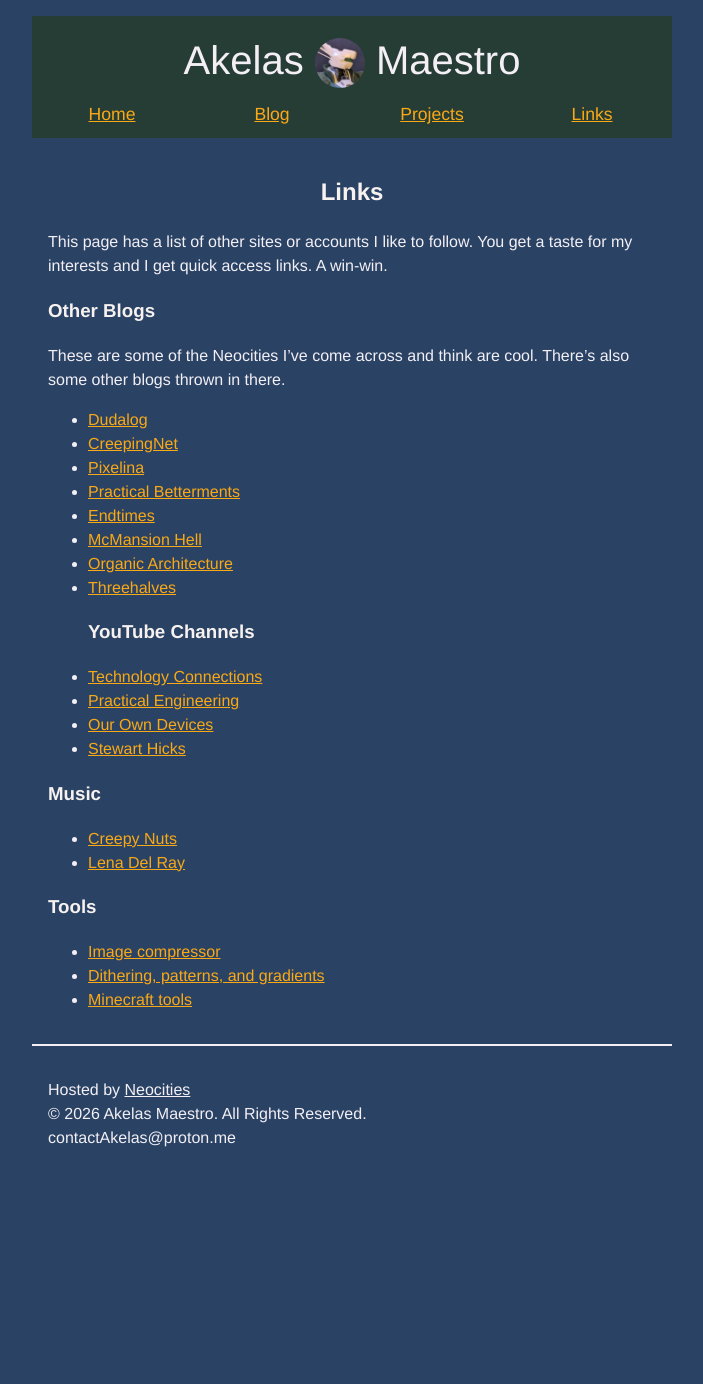
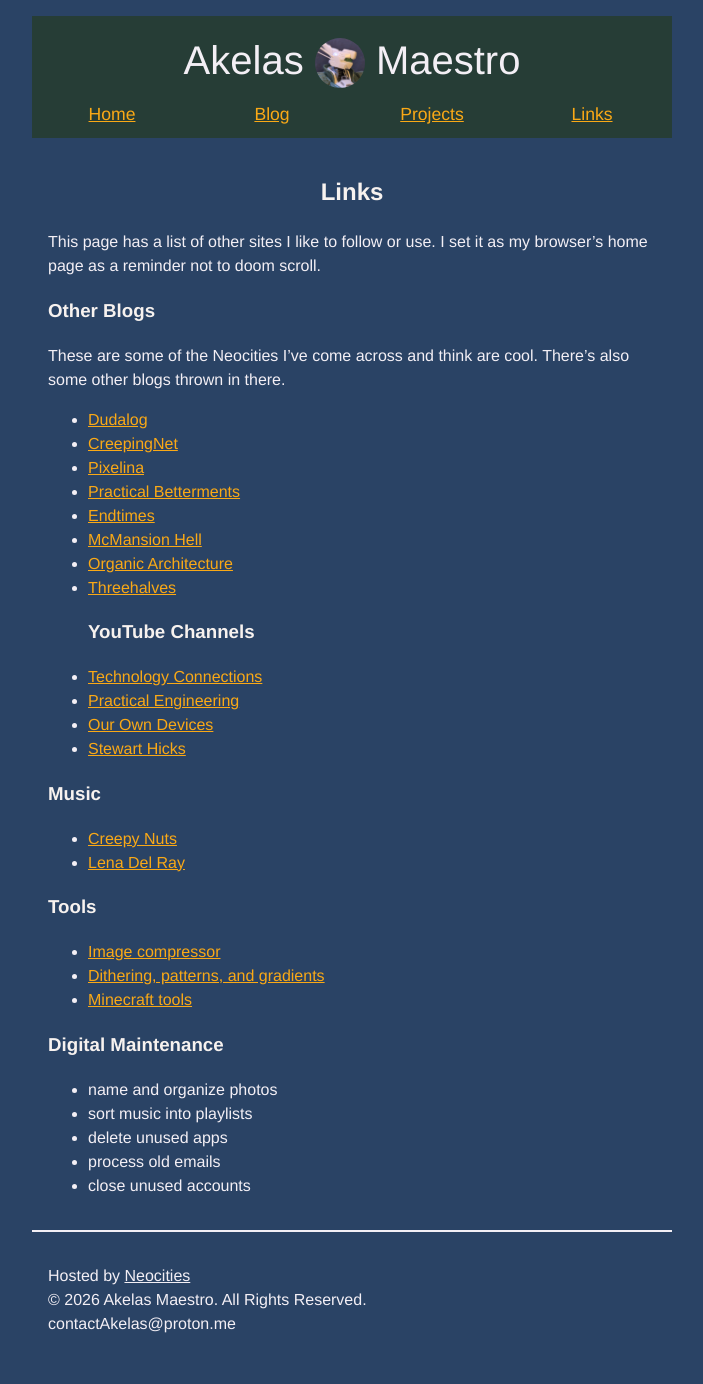
Before and after one commit to AkelasMaestro/akelasmaestro.github.io, a Jekyll site: the page built from links.md, in a window 1280 px wide. Shown: the whole page, without its empty margins (288-991 px from the left). Built offline with Jekyll 4.4.1, drawn with Linux system fonts in a browser that asks for light colours; before the commit the page ends 1198 px from its top, so only the background shows below that.

Commit message:
PUSH NOTE : links.md

```diff
--- a/links.md
+++ b/links.md
@@ -6,8 +6,7 @@ order: 5
 ---
 ## Links
 
-This page has a list of other sites or accounts I like to follow. You
-get a taste for my interests and I get quick access links. A win-win.
+This page has a list of other sites I like to follow or use. I set it as my browser's home page as a reminder not to doom scroll.
 
 ### Other Blogs
 
@@ -39,3 +38,11 @@ also some other blogs thrown in there.
 - [Image compressor](https://image-compressor.github.io/)
 - [Dithering, patterns, and gradients](https://doodad.dev/)
 - [Minecraft tools](https://www.minecraftmaps.com/tools)
+
+### Digital Maintenance
+
+- name and organize photos
+- sort music into playlists
+- delete unused apps
+- process old emails
+- close unused accounts
```
